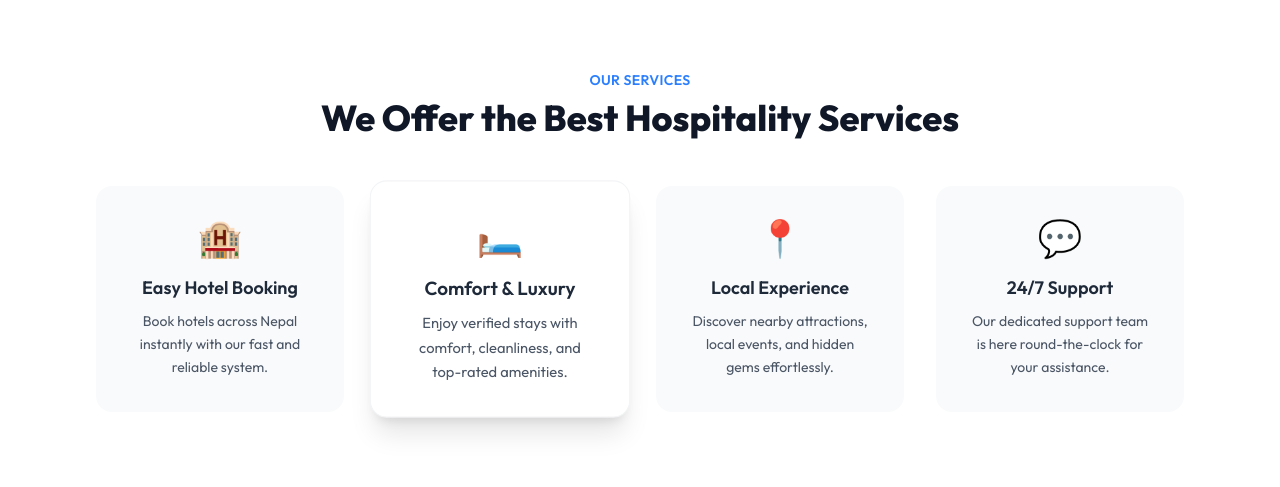
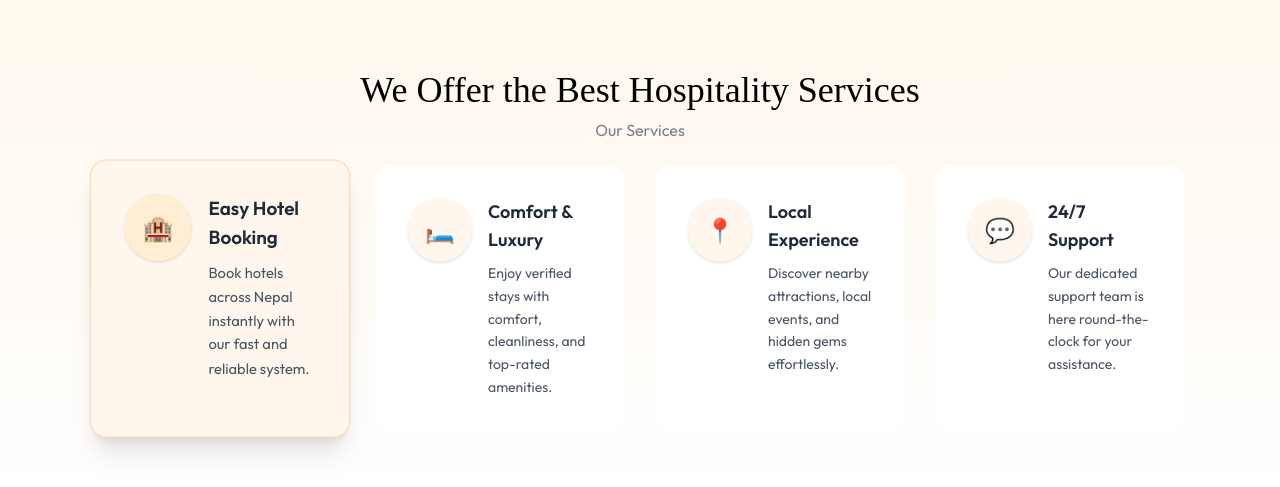
Before and after one commit to kojing777/yatriGhar-v2.0, a React (Vite) app in the folder Frontend/: page / in a window 1280 px wide. Shown: the part 810-1297 px from the top of the page. Built offline with nearby package versions, Linux system fonts and the light colour scheme; no server answers; a web font is replaced by a local one.

Commit message:
feat: Update Navbar links and enhance ServicesSection layout and styling

```diff
--- a/Frontend/src/components/Navbar.jsx
+++ b/Frontend/src/components/Navbar.jsx
@@ -29,8 +29,8 @@ const Navbar = () => {
   const navLinks = [
     { name: "Home", path: "/" },
     { name: "Hotels", path: "/rooms" },
-    { name: "Experience", path: "/" },
-    { name: "About", path: "/about" },
+    { name: "Blogs", path: "/" },
+    { name: "About Us", path: "/about" },
   ];
 
   const [isScrolled, setIsScrolled] = useState(false);
--- a/Frontend/src/components/ServicesSection.jsx
+++ b/Frontend/src/components/ServicesSection.jsx
@@ -1,15 +1,19 @@
+import React from "react";
+import Title from "./Title";
+
 export default function ServicesSection() {
   const services = [
     {
       title: "Easy Hotel Booking",
       desc: "Book hotels across Nepal instantly with our fast and reliable system.",
       icon: "🏨",
+       highlight: true,
     },
     {
       title: "Comfort & Luxury",
       desc: "Enjoy verified stays with comfort, cleanliness, and top-rated amenities.",
       icon: "🛏️",
-      highlight: true,
+
     },
     {
       title: "Local Experience",
@@ -24,31 +28,41 @@ export default function ServicesSection() {
   ];
 
   return (
-    <section className="flex flex-col items-center py-20 bg-white px-6 md:px-16 lg:px-24 text-center">
-      <p className="text-sm font-semibold text-blue-500 uppercase tracking-wide mb-2">
-        Our Services
-      </p>
-      <h2 className="text-3xl md:text-4xl font-extrabold text-gray-900 mb-12">
-        We Offer the Best Hospitality Services
-      </h2>
+    <section className="flex flex-col items-center py-20 bg-gradient-to-b from-orange-50 to-white px-6 md:px-16 lg:px-24 text-center">
+      <Title title={"We Offer the Best Hospitality Services"} subTitle={"Our Services"} />
+      <div className="h-6" />
+
       <div className="w-full max-w-7xl mx-auto">
         <div className="grid grid-cols-1 sm:grid-cols-2 md:grid-cols-3 lg:grid-cols-4 gap-8">
           {services.map((service, index) => (
             <div
               key={index}
-              className={`rounded-2xl p-8 transition-all duration-300 ${
+              className={`rounded-2xl p-6 md:p-8 transition-all duration-300 transform ${
                 service.highlight
-                  ? "bg-white shadow-xl border border-gray-100 scale-105"
-                  : "bg-gray-50 hover:bg-white hover:shadow-lg"
+                  ? "bg-orange-50 border border-orange-200 shadow-xl scale-105"
+                  : "bg-white hover:shadow-xl hover:-translate-y-1"
               }`}
             >
-              <div className="text-4xl mb-4">{service.icon}</div>
-              <h3 className="text-lg font-semibold text-gray-800">
-                {service.title}
-              </h3>
-              <p className="text-gray-600 mt-2 text-sm leading-relaxed">
-                {service.desc}
-              </p>
+              <div className="flex items-start gap-4">
+                <div
+                  className={`flex-shrink-0 w-14 h-14 md:w-16 md:h-16 rounded-full flex items-center justify-center text-2xl ${
+                    service.highlight
+                      ? "bg-orange-100 text-orange-600"
+                      : "bg-orange-50 text-orange-600"
+                  } shadow-sm`}
+                >
+                  {service.icon}
+                </div>
+
+                <div className="text-left">
+                  <h3 className="text-base md:text-lg font-semibold text-gray-800">
+                    {service.title}
+                  </h3>
+                  <p className="text-gray-600 mt-2 text-sm md:text-sm leading-relaxed max-w-xs">
+                    {service.desc}
+                  </p>
+                </div>
+              </div>
             </div>
           ))}
         </div>
```
